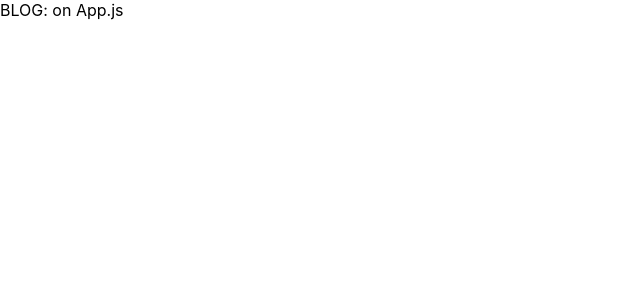
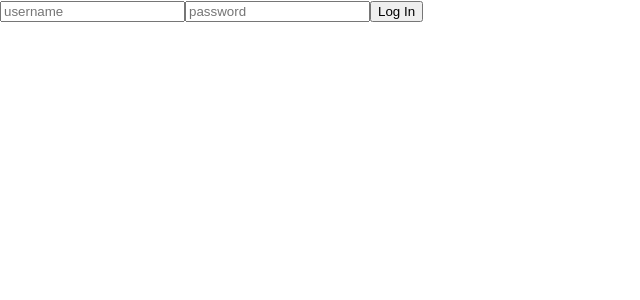
Before and after one commit to khris22/blog-frontend, a React (Create React App) app: page /login in a window 1280 px wide. Shown: the top 300 px of the page, without its empty margins (0-640 px from the left). Built offline with nearby package versions, Linux system fonts and the light colour scheme.

Commit message:
added Login component

```diff
--- a/src/App.js
+++ b/src/App.js
@@ -1,5 +1,6 @@
 import React from 'react';
 // import logo from './logo.svg';
+import Login from './components/Login'
 import './App.css';
 
 class App extends React.Component {
@@ -11,7 +12,7 @@ class App extends React.Component {
   // }
   render(){
   return (
-    "BLOG: on App.js"
+    <Login/>
   );
 }
 }
--- a/src/actions/currrentUser.js
+++ b/src/actions/currrentUser.js
@@ -8,24 +8,25 @@ export const setCurrentUser = user => {
   }
 
   export const login = (credentials, history) => {
+      console.log(credentials)
     return dispatch => {
       return fetch("http://localhost:3001/api/v1/login", {
-        credentials: "include",
+        // credentials: "include",
         method: "POST",
         headers: {
           "Content-Type": "application/json"
         },
         body: JSON.stringify(credentials)
       })
-        .then(r => r.json())
-        .then(response => {
-          if (response.error) {
-            alert(response.error)
-          } else {
-            dispatch(setCurrentUser(response.data))
-            history.push('/')
-          }
-        })
-        .catch(console.log)
+        // .then(r => r.json())
+        // .then(response => {
+        //   if (response.error) {
+        //     alert(response.error)
+        //   } else {
+        //     dispatch(setCurrentUser(response.data))
+        //     history.push('/')
+        //   }
+        // })
+        // .catch(console.log)
     }
   }
--- a/src/components/Login.js
+++ b/src/components/Login.js
@@ -1,8 +1,11 @@
 import React from 'react'
 import { connect } from 'react-redux'
-import { updateLoginForm } from "../actions/loginForm.js"
-import { login } from "../actions/currentUser.js"
+import { updateLoginForm } from "../actions/loginForm"
+import { login } from "../actions/currrentUser"
 
+// same thing > personal preference
+// (props) > props.username
+// destructure ({})
 const Login = ({ loginFormData, updateLoginForm, login, history }) => {
 
     const handleInputChange = event => {
@@ -16,18 +19,19 @@ const Login = ({ loginFormData, updateLoginForm, login, history }) => {
 
     const handleSubmit = event => {
         event.preventDefault()
-        login(loginFormData, history)
+        login(loginFormData)
       }
 
     return (
        <form onSubmit={handleSubmit}>
-            <input placeholder="username" value={loginFormData.username} name="username" type="text" onChange={handleInputChange} />
-            <input placeholder="password" value={loginFormData.password} name="password" type="text" onChange={handleInputChange} />
+            <input placeholder="username" value={loginFormData.username} name="username" type="text" onChange={handleInputChange} required/>
+            <input placeholder="password" value={loginFormData.password} name="password" type="text" onChange={handleInputChange} required />
             <input type="submit" value="Log In"/>
        </form>
     )
 }
 
+// read only, gives us access to the chunk of state to the store and use them as props
 const mapStateToProps = state => {
     return {
       loginFormData: state.loginForm
@@ -35,4 +39,4 @@ const mapStateToProps = state => {
   }
 
 // export default Login
-export default connect(mapStateToProps, { updateLoginForm, login } )(Login)
+export default connect(mapStateToProps, { updateLoginForm, login} )(Login)
--- a/src/reducers/currentUser.js
+++ b/src/reducers/currentUser.js
@@ -1,8 +1,8 @@
 export default (state = null, action) => {
     switch (action.type) {
         case "SET_CURRENT_USER":
-            return null
-            // return action.user
+            // return null
+            return action.user
 
         default:
             return state
```
